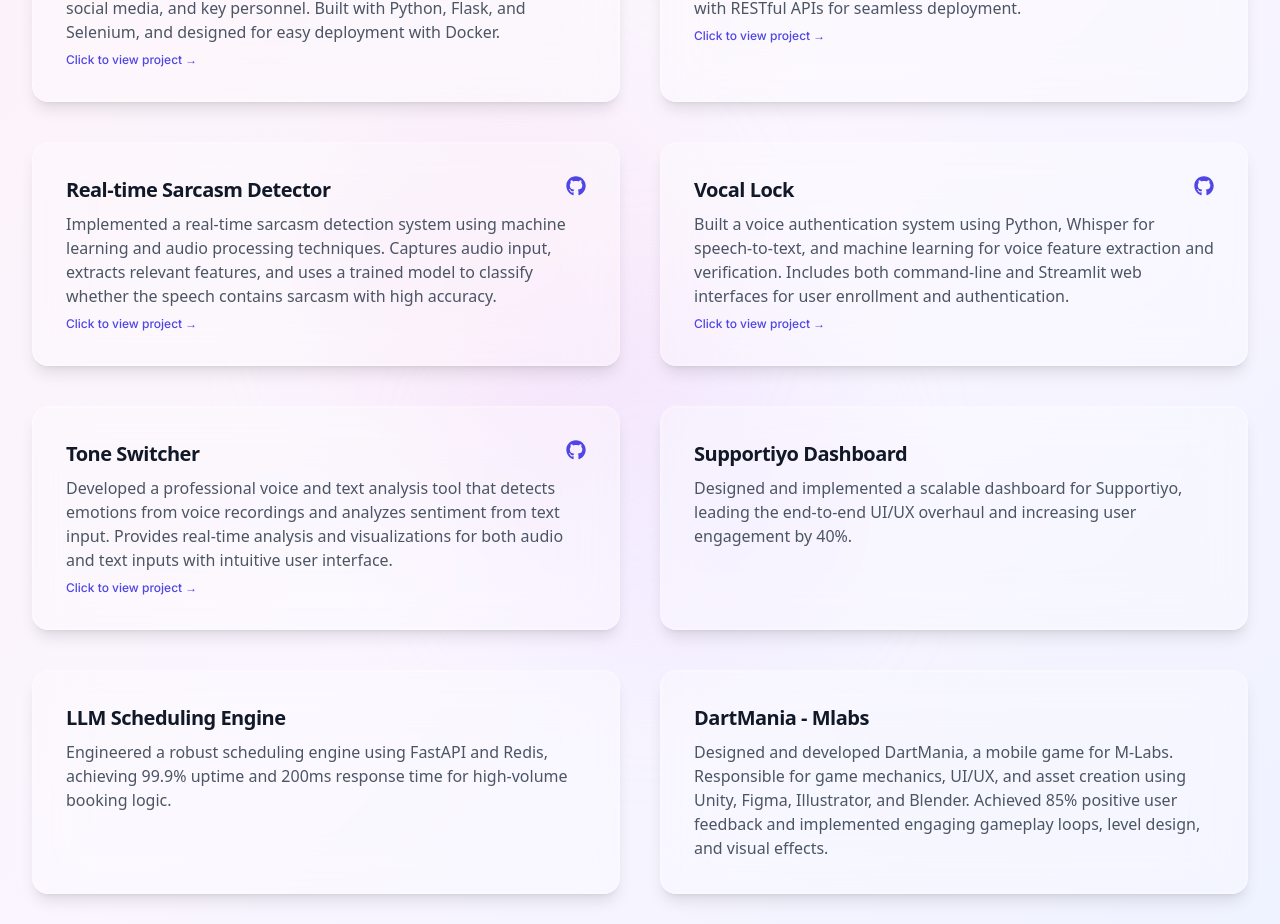
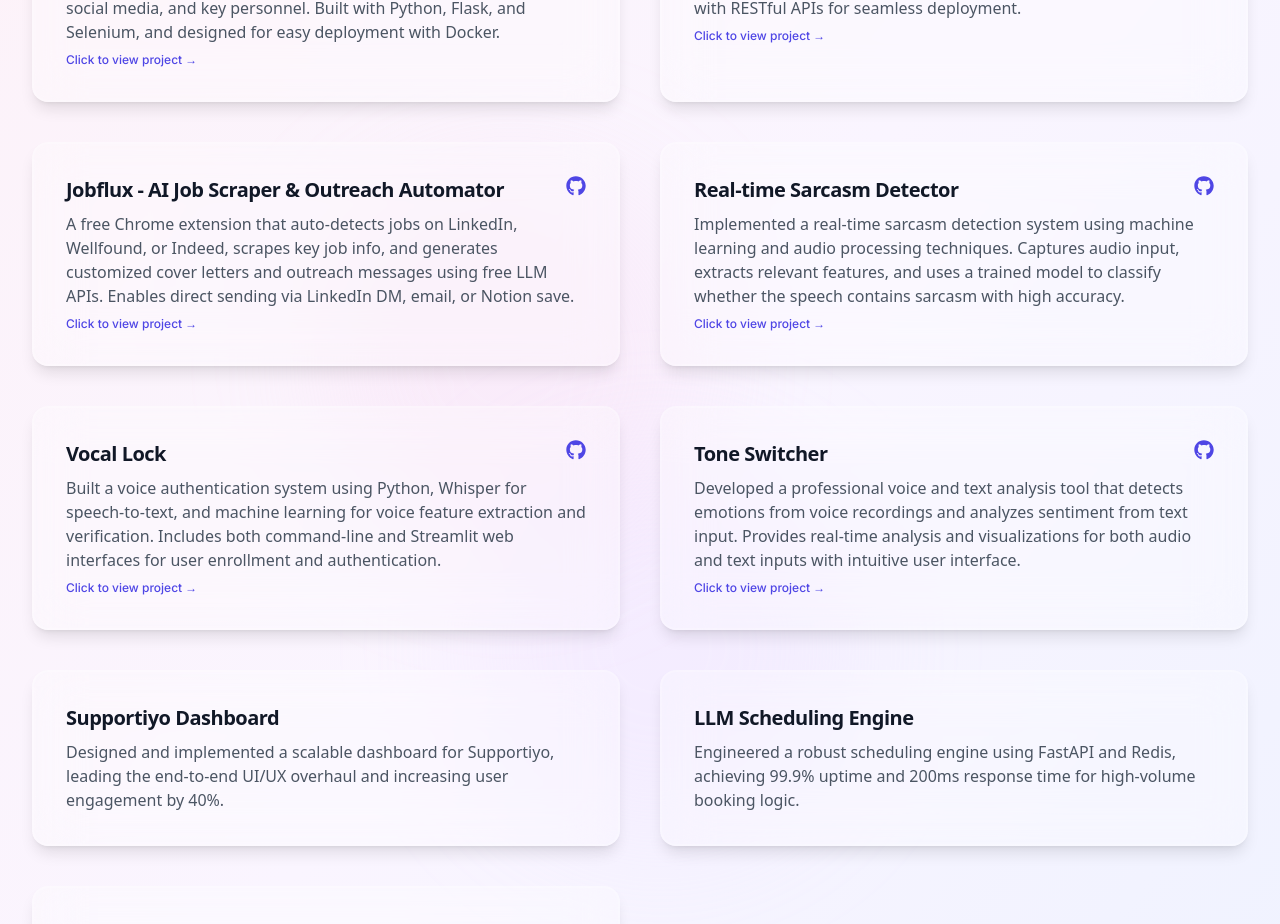
Before and after one commit to toobajatoi/portfolio, a Next.js app: page / in a window 1280 px wide. Shown: the part 3130-4054 px from the top of the page. Built offline with nearby package versions, Linux system fonts and the light colour scheme.

Commit message:
Add Jobflux - AI Job Scraper & Outreach Automator as 3rd project

```diff
--- a/app/page.tsx
+++ b/app/page.tsx
@@ -24,6 +24,11 @@ const projects = [
     title: 'BrainPan: Real-time Emotion & Tone Detector',
     description: 'Developed a real-time emotion and tone detection system using BERT models, achieving 92% accuracy across 3 languages. Integrated with RESTful APIs for seamless deployment.',
     link: 'https://github.com/toobajatoi/BrainPan'
+  },
+  {
+    title: 'Jobflux - AI Job Scraper & Outreach Automator',
+    description: 'A free Chrome extension that auto-detects jobs on LinkedIn, Wellfound, or Indeed, scrapes key job info, and generates customized cover letters and outreach messages using free LLM APIs. Enables direct sending via LinkedIn DM, email, or Notion save.',
+    link: 'https://github.com/toobajatoi/jobflux'
   },
   {
     title: 'Real-time Sarcasm Detector',
```
